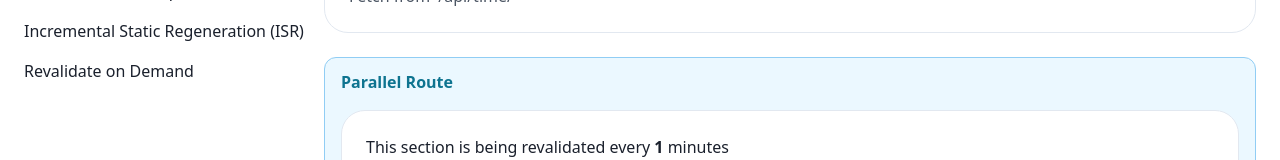
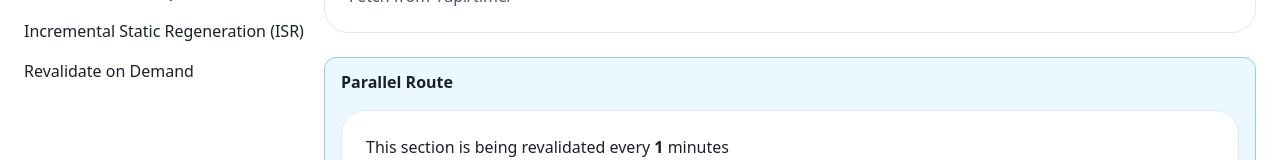
Before and after one commit to Mehedad1948/cache-guide-web, a Next.js app: page /stream-with-parallel-route in a window 1280 px wide. Shown: the part 245-405 px from the top of the page. Built offline with nearby package versions, Linux system fonts and the light colour scheme.

Commit message:
Fix: error logs

```diff
--- a/app/(pages)/stream-with-parallel-route/layout.tsx
+++ b/app/(pages)/stream-with-parallel-route/layout.tsx
@@ -8,7 +8,7 @@ export default function layout({ children, parallel }: { children: ReactNode, pa
             <Static />
             {children}
             <NoteBox >
-                <p className='text-cyan-700 mb-4 font-semibold'>Parallel Route</p>
+                <p className=' mb-4 font-semibold'>Parallel Route</p>
                 {parallel}
             </NoteBox>
         </div>
--- a/app/(pages)/stream-with-suspense/sections/RevalidateEvry.tsx
+++ b/app/(pages)/stream-with-suspense/sections/RevalidateEvry.tsx
@@ -16,7 +16,7 @@ export default async function RevalidateEvery({ revalidate, children, tags, para
 
         time = await res.json();
     } catch (error) {
-        console.log('🚀🚀', error);
+        console.error(error);
     }
 
     return (
--- a/app/(pages)/stream-with-suspense/sections/static.tsx
+++ b/app/(pages)/stream-with-suspense/sections/static.tsx
@@ -21,7 +21,7 @@ export default async function Static({ children, fetchTags, params, cache = 'def
 
         time = await res.json();
     } catch (error) {
-        console.log('🚀🚀', error);
+        console.error(error);
     }
 
     return (
```
